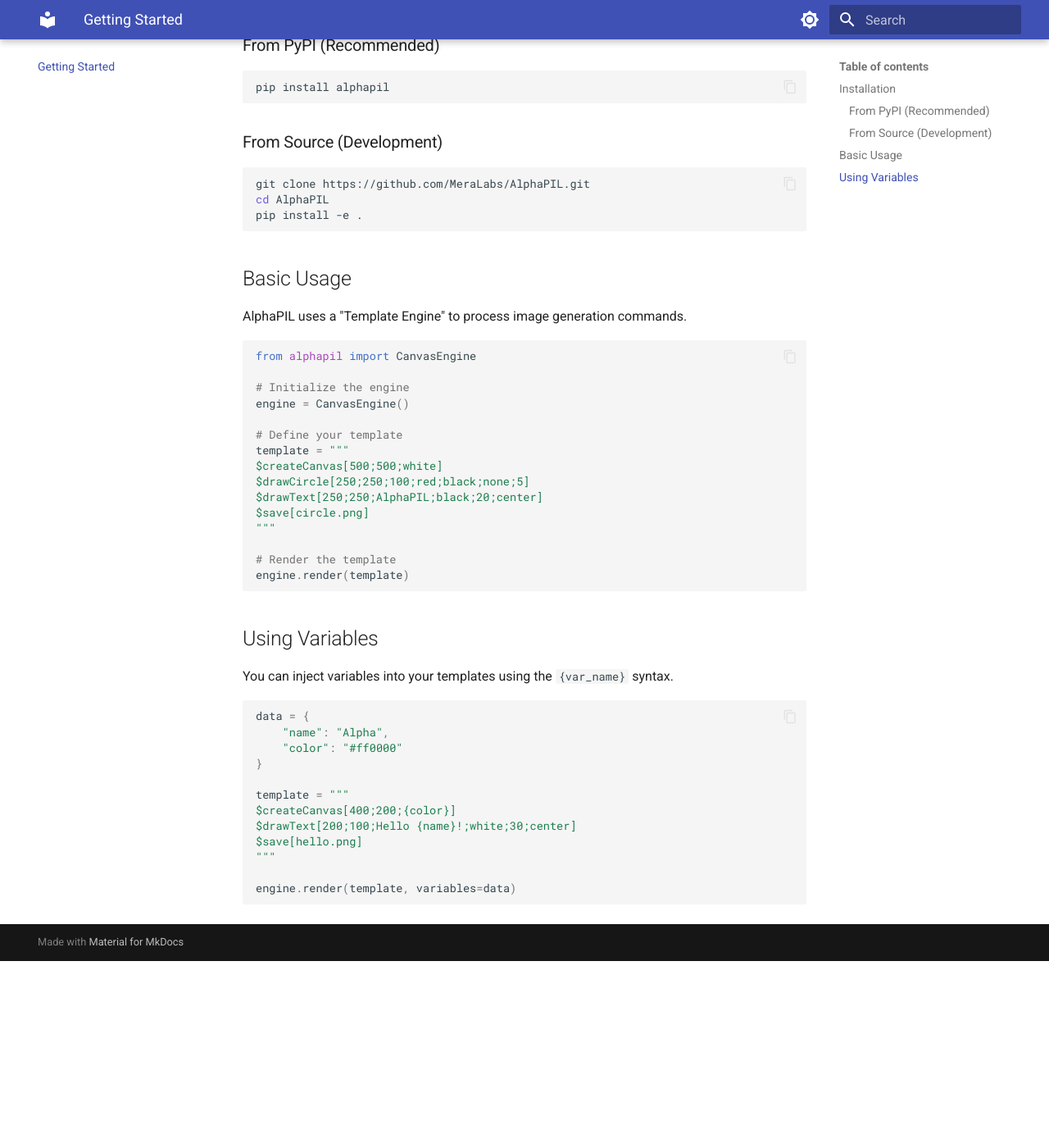
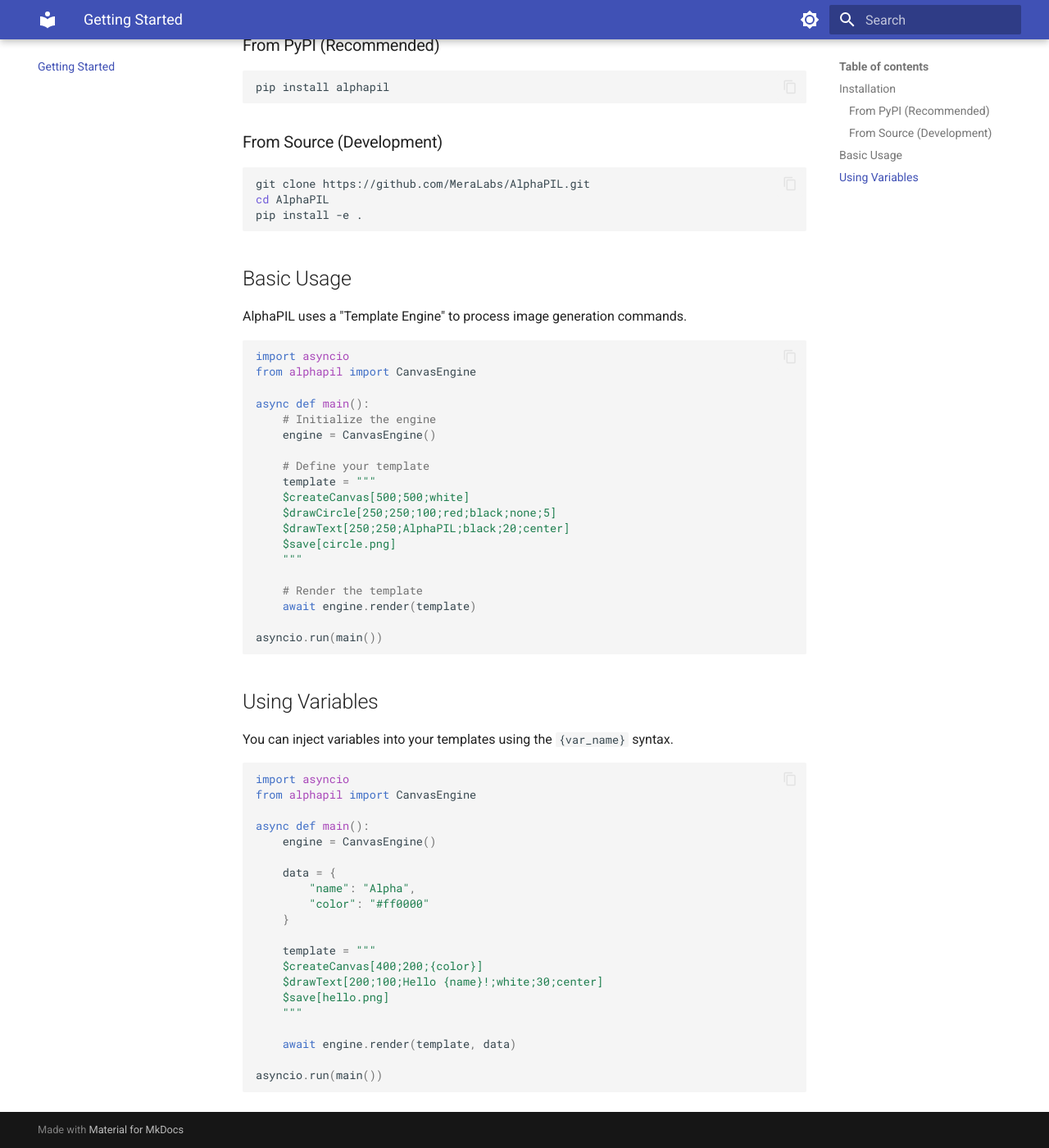
Before and after one commit to MeraLabs/alphapil, an MkDocs documentation site: the page built from docs/getting-started.md, in a window 1280 px wide and 1400 px high, scrolled down 304 px. Shown: the whole window at 82% size. Built offline with MkDocs 1.6.1 and Material for MkDocs 9.7.7, drawn with Linux system fonts in a browser that asks for light colours; before the commit the page ends 1476 px from its top, so only the background shows below that.

Commit message:
Docs Update

````diff
--- a/docs/getting-started.md
+++ b/docs/getting-started.md
@@ -23,21 +23,25 @@ pip install -e .
 AlphaPIL uses a "Template Engine" to process image generation commands.
 
 ```python
+import asyncio
 from alphapil import CanvasEngine
 
-# Initialize the engine
-engine = CanvasEngine()
+async def main():
+    # Initialize the engine
+    engine = CanvasEngine()
 
-# Define your template
-template = """
-$createCanvas[500;500;white]
-$drawCircle[250;250;100;red;black;none;5]
-$drawText[250;250;AlphaPIL;black;20;center]
-$save[circle.png]
-"""
+    # Define your template
+    template = """
+    $createCanvas[500;500;white]
+    $drawCircle[250;250;100;red;black;none;5]
+    $drawText[250;250;AlphaPIL;black;20;center]
+    $save[circle.png]
+    """
 
-# Render the template
-engine.render(template)
+    # Render the template
+    await engine.render(template)
+
+asyncio.run(main())
 ```
 
 ## Using Variables
@@ -45,16 +49,24 @@ engine.render(template)
 You can inject variables into your templates using the `{var_name}` syntax.
 
 ```python
-data = {
-    "name": "Alpha",
-    "color": "#ff0000"
-}
+import asyncio
+from alphapil import CanvasEngine
 
-template = """
-$createCanvas[400;200;{color}]
-$drawText[200;100;Hello {name}!;white;30;center]
-$save[hello.png]
-"""
+async def main():
+    engine = CanvasEngine()
 
-engine.render(template, variables=data)
+    data = {
+        "name": "Alpha",
+        "color": "#ff0000"
+    }
+
+    template = """
+    $createCanvas[400;200;{color}]
+    $drawText[200;100;Hello {name}!;white;30;center]
+    $save[hello.png]
+    """
+
+    await engine.render(template, data)
+
+asyncio.run(main())
 ```
````
Also changed, not shown: docs/integration.md (+3 -0 lines), docs/syntax.md (+2 -1 lines).
